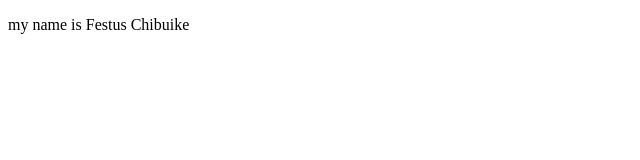
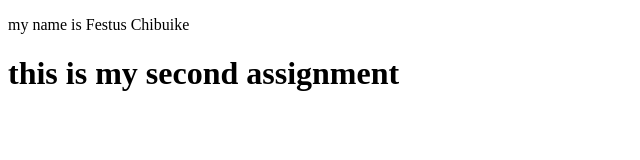
Before and after one commit to valorflash/assignment, a plain HTML site: page index.html in a window 1280 px wide. Shown: the whole page, without its empty margins (0-640 px from the left). Drawn offline with Linux system fonts and the light colour scheme.

Commit message:
Update index.html
this is my first edit

```diff
--- a/index.html
+++ b/index.html
@@ -7,5 +7,6 @@
 </head>
 <body>
     <p>my name is Festus Chibuike</p>
+    <h1>this is my second assignment</h1>
 </body>
 </html>
```
